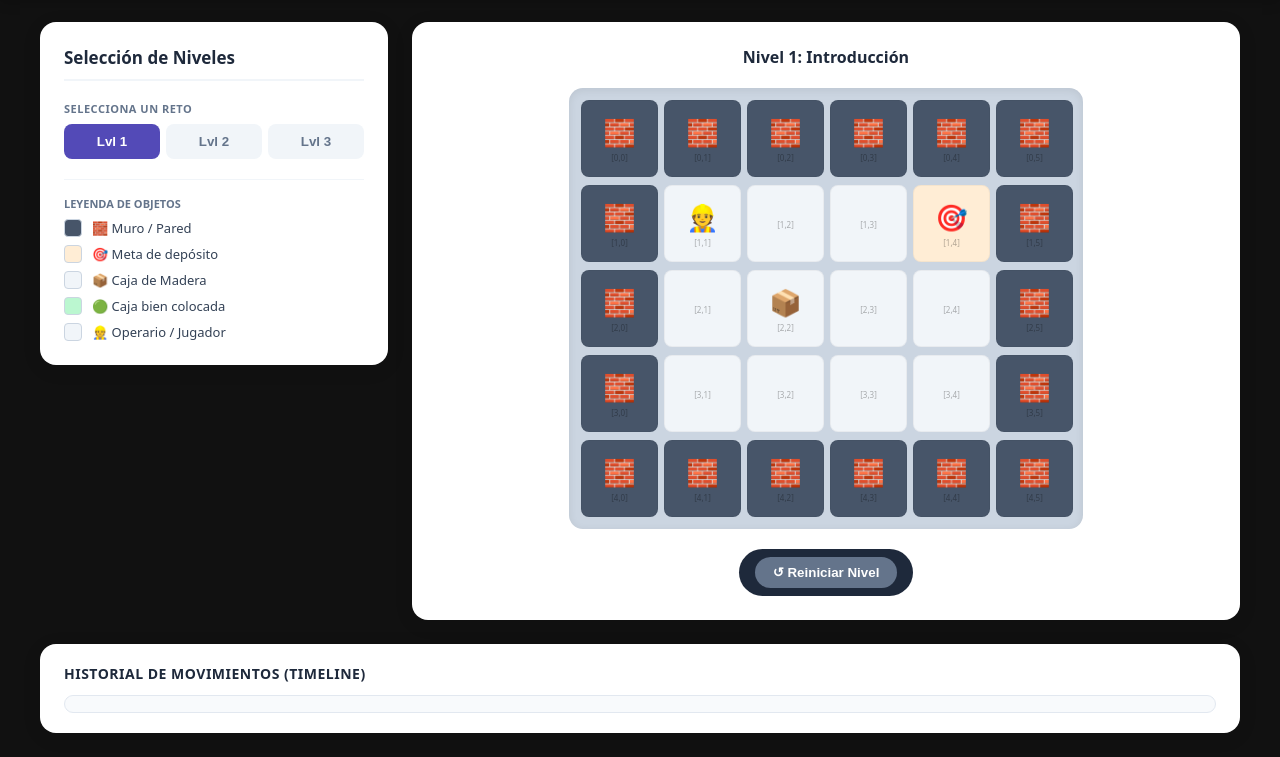
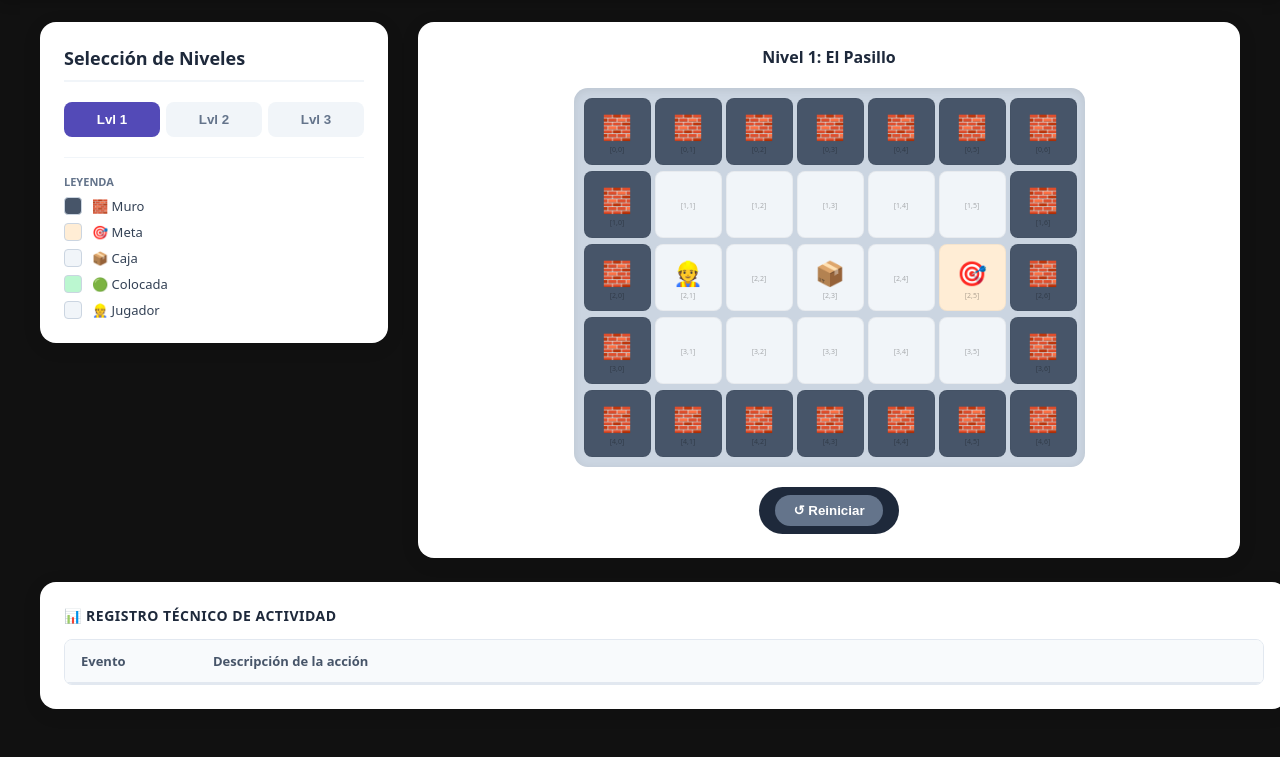
Before and after one commit to Ljckw2e/Proyecto-01-IA, an Astro site: page / in a window 1280 px wide. Both pictures are taken after a click on the button "Búsqueda Informada (Sokoban)". Shown: the part 67-824 px from the top of the page. After the commit the page ends 801 px from the top, so only its background shows below. Built offline with nearby package versions, Linux system fonts and the light colour scheme; Astro itself is replaced by a stand-in of ours.

Commit message:
Update SokobanViz.jsx

```diff
--- a/src/components/Tableros/SokobanViz.jsx
+++ b/src/components/Tableros/SokobanViz.jsx
@@ -1,46 +1,49 @@
 import { useState, useEffect, useRef, useCallback } from "react";
 
 const CELL_BASE = {
-  W: { bg: "#475569", label: "🧱" }, // Pared
-  T: { bg: "#ffedd5", label: "🎯" }, // Objetivo (Target)
-  F: { bg: "#f1f5f9", label: "" },   // Piso vacío
+  W: { bg: "#475569", label: "🧱" },
+  T: { bg: "#ffedd5", label: "🎯" },
+  F: { bg: "#f1f5f9", label: "" },
 };
 
-// 🗺️ DISEÑO FIJO DE LOS 3 NIVELES DE MATHS IS FUN
+// 🗺️ NIVELES REDISEÑADOS CON MAYOR DIFICULTAD
 const PRESET_LEVELS = {
   1: {
-    name: "Nivel 1: Introducción",
-    rows: 5, cols: 6,
+    name: "Nivel 1: El Pasillo",
+    rows: 5, cols: 7,
     grid: [
-      ['W', 'W', 'W', 'W', 'W', 'W'],
-      ['W', 'P', 'F', 'F', 'T', 'W'],
-      ['W', 'F', 'B', 'F', 'F', 'W'],
-      ['W', 'F', 'F', 'F', 'F', 'W'],
-      ['W', 'W', 'W', 'W', 'W', 'W']
+      ['W', 'W', 'W', 'W', 'W', 'W', 'W'],
+      ['W', 'F', 'F', 'F', 'F', 'F', 'W'],
+      ['W', 'P', 'F', 'B', 'F', 'T', 'W'],
+      ['W', 'F', 'F', 'F', 'F', 'F', 'W'],
+      ['W', 'W', 'W', 'W', 'W', 'W', 'W']
     ]
   },
   2: {
-    name: "Nivel 2: Clásico Almacén",
-    rows: 6, cols: 6,
+    name: "Nivel 2: Gestión de Almacen",
+    rows: 7, cols: 8,
     grid: [
-      ['W', 'W', 'W', 'W', 'W', 'W'],
-      ['W', 'T', 'W', 'F', 'F', 'W'],
-      ['W', 'F', 'B', 'B', 'T', 'W'],
-      ['W', 'F', 'W', 'F', 'F', 'W'],
-      ['W', 'P', 'F', 'F', 'F', 'W'],
-      ['W', 'W', 'W', 'W', 'W', 'W']
+      ['W', 'W', 'W', 'W', 'W', 'W', 'W', 'W'],
+      ['W', 'T', 'F', 'F', 'W', 'F', 'F', 'W'],
+      ['W', 'T', 'B', 'F', 'F', 'B', 'F', 'W'],
+      ['W', 'W', 'F', 'W', 'W', 'F', 'F', 'W'],
+      ['W', 'F', 'F', 'F', 'B', 'F', 'F', 'W'],
+      ['W', 'F', 'P', 'F', 'T', 'F', 'F', 'W'],
+      ['W', 'W', 'W', 'W', 'W', 'W', 'W', 'W']
     ]
   },
   3: {
-    name: "Nivel 3: Desafío de Bloques",
-    rows: 6, cols: 7,
+    name: "Nivel 3: El Laberinto de Cajas",
+    rows: 8, cols: 9,
     grid: [
-      ['W', 'W', 'W', 'W', 'W', 'W', 'W'],
-      ['W', 'T', 'F', 'F', 'F', 'T', 'W'],
-      ['W', 'F', 'W', 'B', 'W', 'F', 'W'],
-      ['W', 'F', 'B', 'P', 'B', 'F', 'W'],
-      ['W', 'T', 'F', 'F', 'F', 'T', 'W'],
-      ['W', 'W', 'W', 'W', 'W', 'W', 'W']
+      ['W', 'W', 'W', 'W', 'W', 'W', 'W', 'W', 'W'],
+      ['W', 'F', 'F', 'F', 'F', 'W', 'T', 'T', 'W'],
+      ['W', 'F', 'B', 'F', 'F', 'W', 'T', 'T', 'W'],
+      ['W', 'W', 'W', 'F', 'B', 'F', 'F', 'F', 'W'],
+      ['W', 'F', 'F', 'F', 'P', 'F', 'W', 'F', 'W'],
+      ['W', 'F', 'B', 'F', 'B', 'F', 'W', 'F', 'W'],
+      ['W', 'F', 'F', 'F', 'F', 'F', 'F', 'F', 'W'],
+      ['W', 'W', 'W', 'W', 'W', 'W', 'W', 'W', 'W']
     ]
   }
 };
@@ -53,10 +56,8 @@ export default function SokobanViz() {
   const [gameWon, setGameWon] = useState(false);
   const [manualLogs, setManualLogs] = useState([]);
 
-  // ✨ Referencia para controlar el auto-scroll horizontal de la cinta de pasos
-  const logContainerRef = useRef(null);
+  const tableContainerRef = useRef(null);
 
-  // Cargar nivel seleccionado limpiando estados anteriores
   const cargarNivel = (lvlNum) => {
     const lvl = PRESET_LEVELS[lvlNum];
     setCurrentLevel(lvlNum);
@@ -64,37 +65,30 @@ export default function SokobanViz() {
     setCols(lvl.cols);
     setGridMap(lvl.grid.map(row => [...row]));
     setGameWon(false);
-    setManualLogs([`Nivel ${lvlNum} cargado. Usa las flechas o WASD para moverte.`]);
+    setManualLogs([`Sistema iniciado. Reto #${lvlNum} cargado correctamente.`]);
   };
 
-  // Auto-scroll horizontal hacia la derecha cada vez que se agrega un paso
+  // Auto-scroll para la tabla de abajo
   useEffect(() => {
-    if (logContainerRef.current) {
-      logContainerRef.current.scrollLeft = logContainerRef.current.scrollWidth;
+    if (tableContainerRef.current) {
+      tableContainerRef.current.scrollTop = tableContainerRef.current.scrollHeight;
     }
   }, [manualLogs]);
 
-  // Motor de movimiento y empujes
   const moverJugador = useCallback((dr, dc) => {
     if (gameWon) return;
 
     setGridMap((prevMap) => {
       const nuevoMapa = prevMap.map(row => [...row]);
-
       let pr = -1, pc = -1;
       for (let r = 0; r < rows; r++) {
         for (let c = 0; c < cols; c++) {
-          if (nuevoMapa[r][c] === 'P' || nuevoMapa[r][c] === 'M') {
-            pr = r; pc = c; break;
-          }
+          if (nuevoMapa[r][c] === 'P' || nuevoMapa[r][c] === 'M') { pr = r; pc = c; break; }
         }
       }
 
       if (pr === -1) return prevMap;
-
-      const tr = pr + dr;
-      const tc = pc + dc;
-
+      const tr = pr + dr, tc = pc + dc;
       if (!(0 <= tr && tr < rows && 0 <= tc && tc < cols)) return prevMap;
 
       const celdaDestino = nuevoMapa[tr][tc];
@@ -102,64 +96,39 @@ export default function SokobanViz() {
 
       const origenEraMeta = nuevoMapa[pr][pc] === 'M';
 
-      const colocarJugador = (r, c) => {
-        if (nuevoMapa[r][c] === 'T' || nuevoMapa[r][c] === 'X') {
-          nuevoMapa[r][c] = 'M';
-        } else {
-          nuevoMapa[r][c] = 'P';
-        }
-      };
-
       if (celdaDestino === 'F' || celdaDestino === 'T') {
         nuevoMapa[pr][pc] = origenEraMeta ? 'T' : 'F';
-        colocarJugador(tr, tc);
-        setManualLogs(prev => [...prev, `Jugador avanzo a [${tr}, ${tc}]`]);
+        nuevoMapa[tr][tc] = (celdaDestino === 'T') ? 'M' : 'P';
+        setManualLogs(prev => [...prev, `Desplazamiento manual hacia coordenadas [${tr}, ${tc}]`]);
         return nuevoMapa;
       }
 
       if (celdaDestino === 'B' || celdaDestino === 'X') {
-        const dR = tr + dr;
-        const dC = tc + dc;
-
+        const dR = tr + dr, dC = tc + dc;
         if (!(0 <= dR && dR < rows && 0 <= dC && dC < cols)) return prevMap;
-
         const celdaDetras = nuevoMapa[dR][dC];
 
         if (celdaDetras === 'F' || celdaDetras === 'T') {
-          const destinoCajaEsMeta = celdaDetras === 'T';
-          const cajaEmpujadaEstabaEnMeta = celdaDestino === 'X';
-
-          nuevoMapa[dR][dC] = destinoCajaEsMeta ? 'X' : 'B';
+          nuevoMapa[dR][dC] = (celdaDetras === 'T') ? 'X' : 'B';
           nuevoMapa[pr][pc] = origenEraMeta ? 'T' : 'F';
-          nuevoMapa[tr][tc] = cajaEmpujadaEstabaEnMeta ? 'M' : 'P';
-
-          setManualLogs(prev => [...prev, `Caja empujada hacia [${dR}, ${dC}]`]);
+          nuevoMapa[tr][tc] = (celdaDestino === 'X') ? 'M' : 'P';
+          setManualLogs(prev => [...prev, `Unidad de carga desplazada a posicion [${dR}, ${dC}]`]);
 
           let victoria = true;
           for (let i = 0; i < rows; i++) {
-            for (let j = 0; j < cols; j++) {
-              if (nuevoMapa[i][j] === 'B') victoria = false;
-            }
+            for (let j = 0; j < cols; j++) { if (nuevoMapa[i][j] === 'B') victoria = false; }
           }
-          if (victoria) {
-            setGameWon(true);
-            setManualLogs(prev => [...prev, "Nivel completado con exito. ¡Excelente!"]);
-          }
-
+          if (victoria) { setGameWon(true); setManualLogs(prev => [...prev, "PROTOCOLOS CUMPLIDOS: Almacen optimizado con exito."]); }
           return nuevoMapa;
         }
       }
-
       return prevMap;
     });
   }, [rows, cols, gameWon]);
 
-  // Capturador de teclado
   useEffect(() => {
     const handleKeyDown = (e) => {
-      if (["ArrowUp", "ArrowDown", "ArrowLeft", "ArrowRight", "w", "a", "s", "d", "W", "A", "S", "D"].includes(e.key)) {
-        e.preventDefault();
-      }
+      if (["ArrowUp", "ArrowDown", "ArrowLeft", "ArrowRight", "w", "a", "s", "d", "W", "A", "S", "D"].includes(e.key)) e.preventDefault();
       switch (e.key.toLowerCase()) {
         case "arrowup": case "w": moverJugador(-1, 0); break;
         case "arrowdown": case "s": moverJugador(1, 0); break;
@@ -180,204 +149,90 @@ export default function SokobanViz() {
   };
 
   return (
-    <div style={{
-      display: "flex",
-      flexDirection: "column", // ✨ Cambiado a dirección de columna principal
-      gap: "24px",
-      width: "100%",
-      maxWidth: "1400px",
-      margin: "0 auto",
-      boxSizing: "border-box"
-    }}>
+    <div style={{ display: "flex", flexDirection: "column", gap: "24px", width: "100%", maxWidth: "1400px", margin: "0 auto", boxSizing: "border-box" }}>
 
-      {/* 🏙️ SECCIÓN SUPERIOR: PANEL IZQUIERDO + TABLERO */}
-      <div style={{ display: "flex", gap: "24px", width: "100%", alignItems: "flex-start" }}>
+      {/* SECCIÓN SUPERIOR */}
+      <div style={{ display: "flex", gap: "30px", width: "100%", alignItems: "flex-start" }}>
 
-        {/* 📋 COLUMNA 1: PANEL DE SELECCIÓN */}
-        <div style={{
-          width: "300px",
-          background: "#ffffff",
-          padding: "24px",
-          borderRadius: "16px",
-          boxShadow: "0 4px 20px rgba(0,0,0,0.08)",
-          display: "flex",
-          flexDirection: "column",
-          gap: "20px"
-        }}>
-          <h3 style={{ margin: "0", color: "#1e293b", fontSize: "17px", borderBottom: "2px solid #f1f5f9", paddingBottom: "10px" }}>
-            Selección de Niveles
-          </h3>
-
-          <div style={{ display: "flex", flexDirection: "column", gap: "8px" }}>
-            <span style={{ fontSize: "11px", fontWeight: "700", color: "#64748b", letterSpacing: "0.5px" }}>SELECCIONA UN RETO</span>
-            <div style={{ display: "flex", gap: "6px" }}>
-              {[1, 2, 3].map((num) => (
-                <button
-                  key={num}
-                  onClick={() => cargarNivel(num)}
-                  style={{
-                    flex: 1, padding: "10px", borderRadius: "8px", border: "none", fontWeight: "bold", cursor: "pointer",
-                    background: currentLevel === num ? "#534AB7" : "#f1f5f9",
-                    color: currentLevel === num ? "#fff" : "#64748b",
-                    transition: "all 0.2s"
-                  }}
-                >
-                  Lvl {num}
-                </button>
-              ))}
-            </div>
+        {/* PANEL LATERAL */}
+        <div style={{ width: "300px", background: "#ffffff", padding: "24px", borderRadius: "16px", boxShadow: "0 4px 20px rgba(0,0,0,0.08)", display: "flex", flexDirection: "column", gap: "20px" }}>
+          <h3 style={{ margin: "0", color: "#1e293b", fontSize: "18px", borderBottom: "2px solid #f1f5f9", paddingBottom: "10px" }}>Selección de Niveles</h3>
+          <div style={{ display: "flex", flexWrap: "wrap", gap: "6px" }}>
+            {[1, 2, 3].map((num) => (
+              <button key={num} onClick={() => cargarNivel(num)} style={{ flex: "1 1 30%", padding: "10px", borderRadius: "8px", border: "none", fontWeight: "bold", cursor: "pointer", background: currentLevel === num ? "#534AB7" : "#f1f5f9", color: currentLevel === num ? "#fff" : "#64748b", transition: "all 0.2s" }}>Lvl {num}</button>
+            ))}
           </div>
-
           <div style={{ display: "flex", flexDirection: "column", gap: "8px", borderTop: "1px solid #f1f5f9", paddingTop: "16px" }}>
-            <span style={{ fontSize: "11px", fontWeight: "700", color: "#64748b" }}>LEYENDA DE OBJETOS</span>
-            {[
-              ["#475569", "🧱 Muro / Pared"],
-              ["#ffedd5", "🎯 Meta de depósito"],
-              ["#f1f5f9", "📦 Caja de Madera"],
-              ["#bbf7d0", "🟢 Caja bien colocada"],
-              ["#f1f5f9", "👷 Operario / Jugador"]
-            ].map(([color, label]) => (
+            <span style={{ fontSize: "11px", fontWeight: "700", color: "#64748b" }}>LEYENDA</span>
+            {[ ["#475569", "🧱 Muro"], ["#ffedd5", "🎯 Meta"], ["#f1f5f9", "📦 Caja"], ["#bbf7d0", "🟢 Colocada"], ["#f1f5f9", "👷 Jugador"] ].map(([color, label]) => (
               <div key={label} style={{ display: "flex", alignItems: "center", gap: "10px", fontSize: "13px", color: "#334155" }}>
-                <div style={{ width: "16px", height: "16px", borderRadius: "4px", background: color, border: "1px solid #cbd5e1" }} />
-                {label}
+                <div style={{ width: "16px", height: "16px", borderRadius: "4px", background: color, border: "1px solid #cbd5e1" }} />{label}
               </div>
             ))}
           </div>
         </div>
 
-        {/* 🎮 COLUMNA 2: TABLERO ARCADE CENTRAL (Ocupa todo el resto del espacio superior) */}
-        <div style={{
-          flex: "1",
-          background: "#ffffff",
-          padding: "24px",
-          borderRadius: "16px",
-          boxShadow: "0 4px 20px rgba(0,0,0,0.08)",
-          display: "flex",
-          flexDirection: "column",
-          alignItems: "center",
-          justifyContent: "flex-start",
-          gap: "20px"
-        }}>
-
-          <div style={{ fontWeight: "bold", color: "#1e293b", fontSize: "16px" }}>
-            {PRESET_LEVELS[currentLevel].name}
-          </div>
+        {/* TABLERO CENTRAL */}
+        <div style={{ flex: "1", background: "#ffffff", padding: "24px", borderRadius: "16px", boxShadow: "0 4px 20px rgba(0,0,0,0.08)", display: "flex", flexDirection: "column", alignItems: "center", justifyContent: "flex-start", gap: "20px" }}>
+          <div style={{ fontWeight: "bold", color: "#1e293b", fontSize: "16px" }}>{PRESET_LEVELS[currentLevel].name}</div>
 
           {gameWon && (
-            <div style={{ background: "#dcfce7", color: "#15803d", padding: "10px 24px", borderRadius: "30px", fontWeight: "bold", fontSize: "14px" }}>
-              🏆 ¡Increíble! Has solucionado el mapa a la perfección
+            <div style={{ display: "flex", flexDirection: "column", alignItems: "center", gap: "12px", background: "#dcfce7", padding: "15px 30px", borderRadius: "16px", border: "1px solid #bbf7d0" }}>
+              <span style={{ color: "#15803d", fontWeight: "bold" }}>🏆 ¡Nivel completado con éxito!</span>
+              {currentLevel < 3 && (
+                <button
+                  onClick={() => cargarNivel(currentLevel + 1)}
+                  style={{ padding: "8px 20px", background: "#15803d", color: "white", border: "none", borderRadius: "20px", fontWeight: "bold", cursor: "pointer", boxShadow: "0 4px 10px rgba(21,128,61,0.3)" }}
+                >
+                  Siguiente Nivel →
+                </button>
+              )}
             </div>
           )}
 
-          {/* El mapa cuadriculado */}
-          <div style={{
-            display: "grid",
-            gridTemplateColumns: `repeat(${cols}, 75px)`,
-            gap: "8px",
-            background: "#cbd5e1",
-            padding: "12px",
-            borderRadius: "14px",
-            boxShadow: "inset 0 2px 8px rgba(0,0,0,0.08)"
-          }}>
+          <div style={{ display: "grid", gridTemplateColumns: `repeat(${cols}, 65px)`, gap: "6px", background: "#cbd5e1", padding: "10px", borderRadius: "14px", boxShadow: "inset 0 2px 8px rgba(0,0,0,0.08)" }}>
             {gridMap.flat().map((cell, pos) => {
-              const r = Math.floor(pos / cols);
-              const c = pos % cols;
-              const content = renderCellContent(r, c, cell);
-
+              const r = Math.floor(pos / cols), c = pos % cols;
               let bg = CELL_BASE[cell]?.bg ?? "#f1f5f9";
-              if (cell === 'P' || cell === 'B' || cell === 'M' || cell === 'X') bg = "#f1f5f9";
-              if (cell === 'M' || cell === 'X') bg = "#ffedd5";
-              if (cell === 'X') bg = "#bbf7d0";
-
+              if (['P','B','M','X'].includes(cell)) bg = (cell === 'M') ? "#ffedd5" : (cell === 'X') ? "#bbf7d0" : "#f1f5f9";
               return (
-                <div
-                  key={pos}
-                  style={{
-                    width: "75px", height: "75px", background: bg, display: "flex",
-                    flexDirection: "column", justifyContent: "center", alignItems: "center",
-                    fontSize: "26px", borderRadius: "8px", border: "1px solid rgba(0,0,0,0.04)"
-                  }}
-                >
-                  <span>{content}</span>
-                  <span style={{ fontSize: "8px", opacity: 0.3, marginTop: "2px", color: "#000" }}>{`[${r},${c}]`}</span>
+                <div key={pos} style={{ width: "65px", height: "65px", background: bg, display: "flex", flexDirection: "column", justifyContent: "center", alignItems: "center", fontSize: "24px", borderRadius: "8px", border: "1px solid rgba(0,0,0,0.04)" }}>
+                  {renderCellContent(r, c, cell)}
+                  <span style={{ fontSize: "7px", opacity: 0.3, marginTop: "2px", color: "#000" }}>{`[${r},${c}]`}</span>
                 </div>
               );
             })}
           </div>
 
-          {/* Barra de Controles */}
           <div style={{ display: "flex", gap: "8px", background: "#1e293b", padding: "8px 16px", borderRadius: "30px" }}>
-            <button
-              onClick={() => cargarNivel(currentLevel)}
-              style={{
-                padding: "8px 18px", background: "#64748b", color: "white",
-                border: "none", borderRadius: "20px", fontWeight: "bold", cursor: "pointer",
-                transition: "all 0.2s"
-              }}
-            >
-              ↺ Reiniciar Nivel
-            </button>
+            <button onClick={() => cargarNivel(currentLevel)} style={{ padding: "8px 18px", background: "#64748b", color: "white", border: "none", borderRadius: "20px", fontWeight: "bold", cursor: "pointer" }}>↺ Reiniciar</button>
           </div>
         </div>
-
       </div>
 
-      {/* 🪵 🎚️ SECCIÓN INFERIOR: CINTA DE HISTORIAL HORIZONTAL */}
-      <div style={{
-        width: "100%",
-        background: "#ffffff",
-        padding: "20px 24px",
-        borderRadius: "16px",
-        boxShadow: "0 4px 20px rgba(0,0,0,0.08)",
-        display: "flex",
-        flexDirection: "column",
-        gap: "12px",
-        boxSizing: "border-box"
-      }}>
-        <h4 style={{ margin: "0", color: "#1e293b", fontSize: "14px", fontWeight: "700", letterSpacing: "0.5px" }}>
-          HISTORIAL DE MOVIMIENTOS (TIMELINE)
-        </h4>
-
-        {/* Contenedor horizontal elástico con barra de desplazamiento */}
-        <div
-          ref={logContainerRef}
-          style={{
-            display: "flex",
-            flexDirection: "row", // ✨ Elementos alineados de izquierda a derecha
-            overflowX: "auto",    // ✨ Scroll puramente horizontal
-            gap: "12px",
-            padding: "8px 4px",
-            background: "#f8fafc",
-            borderRadius: "10px",
-            border: "1px solid #e2e8f0",
-            scrollBehavior: "smooth"
-          }}
-        >
-          {manualLogs.map((log, i) => {
-            const esUltimoPaso = i === manualLogs.length - 1;
-            return (
-              <div
-                key={i}
-                style={{
-                  // Tarjetas con ancho fijo para que se enfilen horizontalmente en la cinta
-                  flex: "0 0 auto",
-                  minWidth: "170px",
-                  padding: "10px 14px",
-                  borderRadius: "8px",
-                  fontSize: "13px",
-                  textAlign: "center",
-                  border: esUltimoPaso ? "1px solid #C4C0F0" : "1px solid #e2e8f0",
-                  background: esUltimoPaso ? "#EEEDFE" : "#ffffff",
-                  color: esUltimoPaso ? "#534AB7" : "#475569",
-                  fontWeight: esUltimoPaso ? "600" : "400",
-                  boxShadow: "0 2px 5px rgba(0,0,0,0.02)",
-                  transition: "all 0.15s"
-                }}
-              >
-                {log}
-              </div>
-            );
-          })}
+      {/* TABLA DE PASOS INFERIOR */}
+      <div style={{ width: "100%", background: "#ffffff", padding: "24px", borderRadius: "16px", boxShadow: "0 4px 20px rgba(0,0,0,0.08)", display: "flex", flexDirection: "column", gap: "14px" }}>
+        <h4 style={{ margin: "0", color: "#1e293b", fontSize: "14px", fontWeight: "700", letterSpacing: "0.5px" }}>📊 REGISTRO TÉCNICO DE ACTIVIDAD</h4>
+        <div ref={tableContainerRef} style={{ maxHeight: "250px", overflowY: "auto", borderRadius: "8px", border: "1px solid #e2e8f0" }}>
+          <table style={{ width: "100%", borderCollapse: "collapse", fontSize: "13px" }}>
+            <thead>
+              <tr style={{ background: "#f8fafc", borderBottom: "2px solid #e2e8f0", position: "sticky", top: 0, zIndex: 1 }}>
+                <th style={{ padding: "12px 16px", width: "100px", textAlign: "left", color: "#475569" }}>Evento</th>
+                <th style={{ padding: "12px 16px", textAlign: "left", color: "#475569" }}>Descripción de la acción</th>
+              </tr>
+            </thead>
+            <tbody>
+              {manualLogs.map((log, i) => {
+                const esUltimo = i === manualLogs.length - 1;
+                return (
+                  <tr key={i} style={{ borderBottom: "1px solid #f1f5f9", background: esUltimo ? "#EEEDFE" : "transparent", color: esUltimo ? "#534AB7" : "#334155", fontWeight: esUltimo ? "600" : "400" }}>
+                    <td style={{ padding: "10px 16px", fontFamily: "monospace" }}>ID_{String(i).padStart(3, '0')}</td>
+                    <td style={{ padding: "10px 16px" }}>{log}</td>
+                  </tr>
+                );
+              })}
+            </tbody>
+          </table>
         </div>
       </div>
 
```
